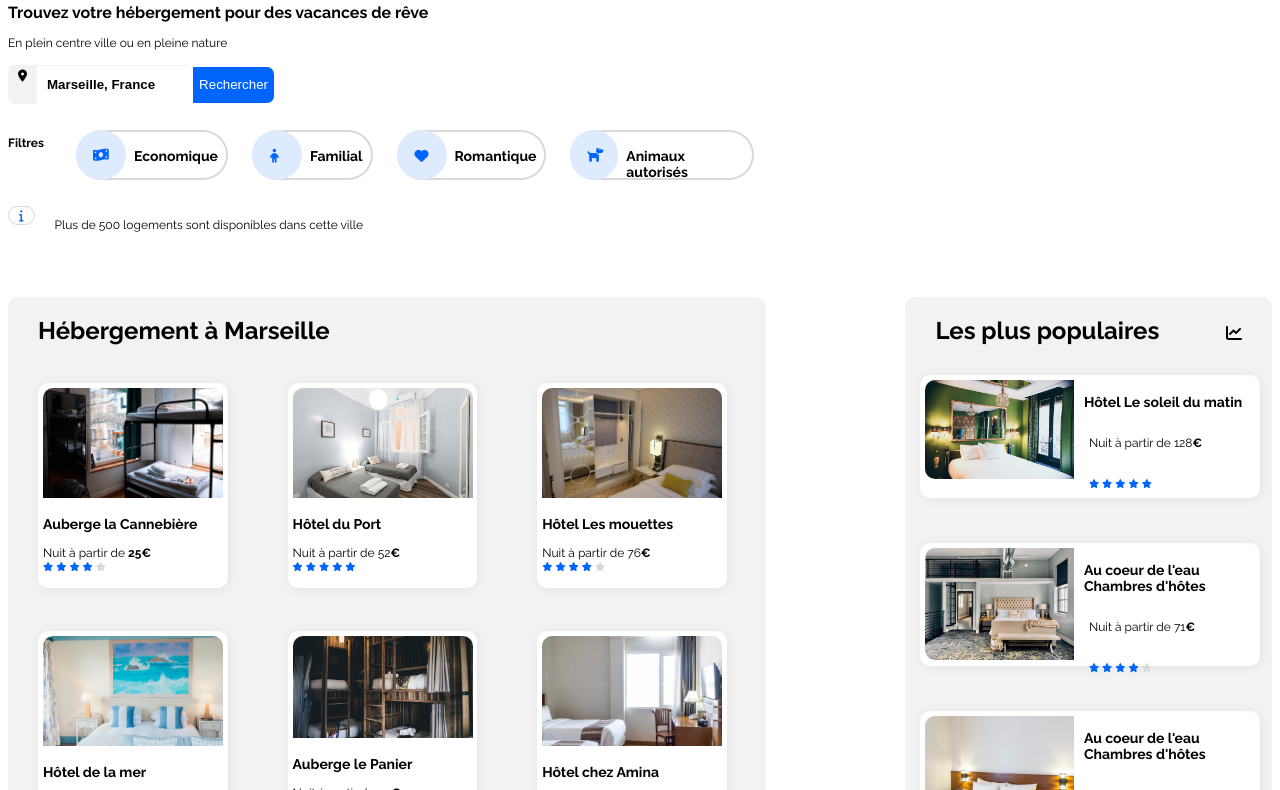
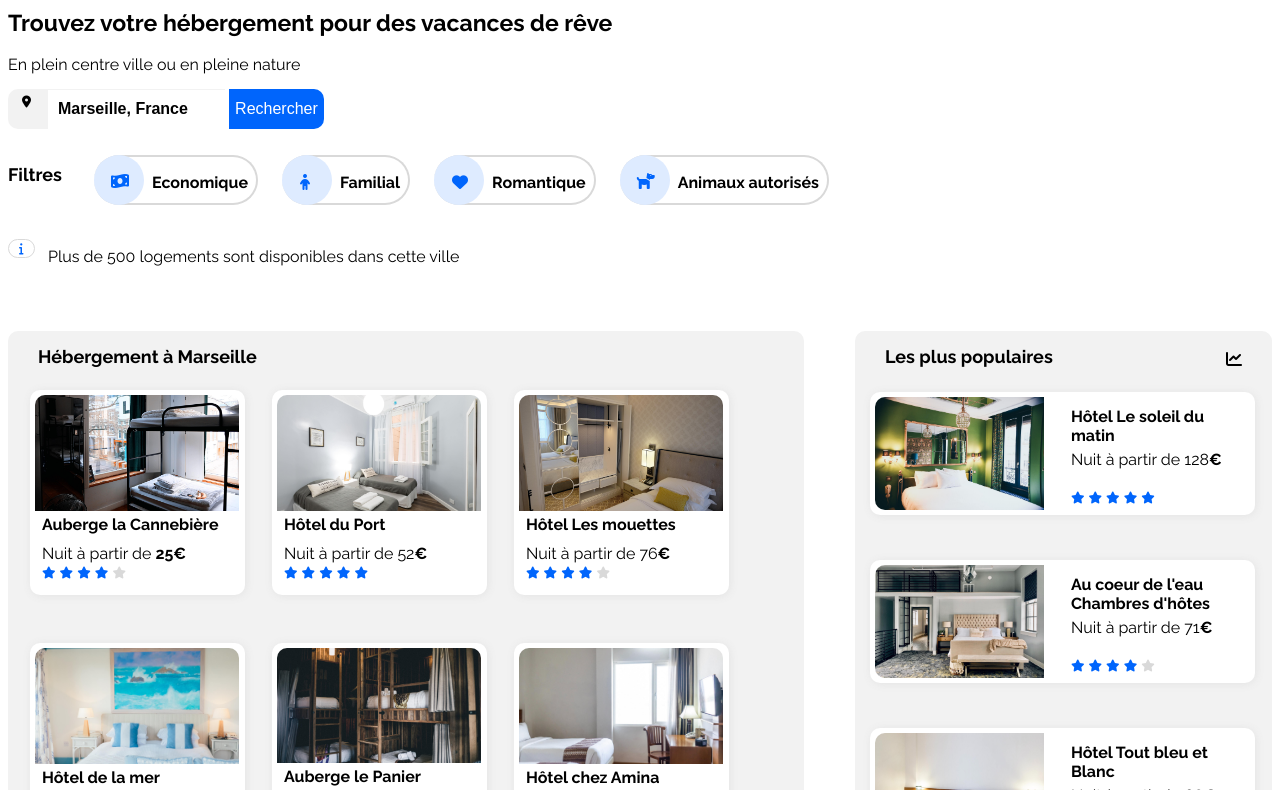
Before and after one commit to skitamo/AmauryLeMeur_2_11122020, a plain HTML site: page index.html in a window 1280 px wide. Shown: the part 69-859 px from the top of the page. Drawn offline with Linux system fonts and the light colour scheme.

Commit message:
Résolution problème maquette desktop

```diff
--- a/index.html
+++ b/index.html
@@ -66,9 +66,9 @@
 
 				<div id="content_filtre">
 					<div id="filtres_title">
-						<p>
+						<h2>
 							Filtres
-						</p>
+						</h2>
 					</div>
 
 					<div class="content_filtre">
@@ -148,7 +148,7 @@
 
 						<div class="hebergement1">
 							<a href="#">
-							<img src="images/hebergements/marcus-loke-WQJvWU_HZFo-unsplash.jpg" alt="Auberge la Cannebière" />
+							<img src="images/hebergements/auberge_de_la_cannebiere.jpg" alt="Auberge la Cannebière" />
 							<h3>Auberge la Cannebière</h3>
 							<p>
 								Nuit à partir de <em>25€</em> <br/>
@@ -163,7 +163,7 @@
 
 						<div class="hebergement1">
 							<a href="#">
-							<img src="images/hebergements/fred-kleber-gTbaxaVLvsg-unsplash.jpg" alt="Hôtel du Port" />
+							<img src="images/hebergements/hotel_du_port.jpg" alt="Hôtel du Port" />
 							<h3>Hôtel du Port</h3>
 							<p>
 								Nuit à partir de 52<em>€</em> <br/>
@@ -178,7 +178,7 @@
 
 						<div class="hebergement1">
 							<a href="#">
-							<img src="images/hebergements/reisetopia-B8WIgxA_PFU-unsplash.jpg" alt="Hôtel Les mouettes" />
+							<img src="images/hebergements/hotel_les_mouettes.jpg" alt="Hôtel Les mouettes" />
 							<h3>Hôtel Les mouettes</h3>
 							<p>
 								Nuit à partir de 76<em>€</em> <br/>
@@ -193,7 +193,7 @@
 
 						<div class="hebergement1">
 							<a href="#">
-							<img src="images/hebergements/annie-spratt-Eg1qcIitAuA-unsplash.jpg" alt="Hôtel de la mer" />
+							<img src="images/hebergements/hotel_de_la_mer.jpg" alt="Hôtel de la mer" />
 							<h3>Hôtel de la mer</h3>
 							<p>
 								Nuit à partir de 46<em>€</em> <br/>
@@ -208,7 +208,7 @@
 
 						<div class="hebergement1">
 							<a href="#">
-							<img src="images/hebergements/nicate-lee-kT-ZyaiwBe0-unsplash.jpg" alt="Auberge Le Panier" />
+							<img src="images/hebergements/auberge_le_panier.jpg" alt="Auberge Le Panier" />
 							<h3>Auberge le Panier</h3>
 							<p>
 								Nuit à partir de <em>23€</em> <br/>
@@ -223,7 +223,7 @@
 
 						<div class="hebergement1">
 							<a href="#">
-							<img src="images/hebergements/febrian-zakaria-M6S1WvfW68A-unsplash.jpg" alt="Hôtel chez Amina" />
+							<img src="images/hebergements/hotel_chez_amina.jpg" alt="Hôtel chez Amina" />
 							<h3>Hôtel chez Amina</h3>
 							<p>
 								Nuit à partir de 96<em>€</em> <br/>
@@ -251,7 +251,7 @@
 
 							<div class="hebergement2">
 								<a href="#">
-								<img src="images/hebergements/emile-guillemot-Bj_rcSC5XfE-unsplash.jpg" alt="Hôtel Le soleil du matin" />
+								<img src="images/hebergements/hotel_le_soleil_du_matin.jpg" alt="Hôtel Le soleil du matin" />
 								<h3>Hôtel Le soleil du matin</h3>
 								<div class="text">
 									<p>
@@ -270,7 +270,7 @@
 
 							<div class="hebergement2">
 								<a href="#">
-								<img src="images/hebergements/aw-creative-VGs8z60yT2c-unsplash.jpg" alt="Au coeur de l'eau Chambres d'hôtes" />
+								<img src="images/hebergements/au_coeur_de_leau.jpg" alt="Au coeur de l'eau Chambres d'hôtes" />
 								<h3>Au coeur de l'eau Chambres d'hôtes</h3>
 								<div class="text">
 									<p>
@@ -289,8 +289,8 @@
 
 							<div class="hebergement2">
 								<a href="#">
-								<img src="images/hebergements/febrian-zakaria-sjvU0THccQA-unsplash.jpg" alt="Hôtel Tout bleu et Blanc" />
-								<h3>Au coeur de l'eau Chambres d'hôtes</h3>
+								<img src="images/hebergements/hotel_tout_bleu_tout_blanc.jpg" alt="Hôtel Tout bleu et Blanc" />
+								<h3>Hôtel Tout bleu et Blanc</h3>
 								<div class="text">
 									<p>
 										Nuit à partir de 68<em>€</em>
--- a/style.css
+++ b/style.css
@@ -9,11 +9,28 @@
 	width: 100%;
 }
 
+h1
+{
+	font-size: 23px;
+}
+
+h2
+{
+	font-size: 18px;
+}
+
+h3
+{
+	font-size: 16px;
+}
+
 p
 {
-	font-size: 12px;
+	font-size: 16px;
 	margin-bottom: 15px;
 }
+
+
 
 a:link, a:visited {
 	text-decoration: none;
@@ -47,7 +64,6 @@ nav li
 
 nav a
 {
-	font-size: 12px;
 	color: #000000;
 	padding-bottom: 3px;
 	text-decoration: none;
@@ -71,10 +87,6 @@ nav a:hover
 }
 
 /* Première section */
-#titre_principal h1
-{
-	font-size: 16px;
-}
 
 #content_recherche
 {
@@ -84,14 +96,15 @@ nav a:hover
 
 #icone_position_map
 {
+	width: 40px;
 	background-color: #f2f2f2;
-	border-top-left-radius: 7px;
-	border-bottom-left-radius: 7px;
+	border-top-left-radius: 10px;
+	border-bottom-left-radius: 10px;
 }
 
 .fa-map-marker-alt
 {
-	padding: 10px 10px 10px 10px; /* La propriété padding est ici utilisée pour centrer l'icône map dans la zone grise */
+	padding: 12px 0px 0px 14px; /* La propriété padding est ici utilisée pour centrer l'icône map dans la zone grise */
 }
 
 #ville /* Personnalisation de l'input text */
@@ -99,13 +112,14 @@ nav a:hover
 	height: 36px;
 	font-weight: bold;
 	padding-left: 10px;
-	width: 140px;
+	width: 165px;
 	border-top: 1px;
 	border-color: #f2f2f2;
 	border-top-style: solid;
 	border-left-style: none;
 	border-bottom-style: none;
 	border-right-style: none;
+	font-size: 16px;
 }
 
 #envoyer /* Personnalisation de l'input submit */
@@ -113,8 +127,9 @@ nav a:hover
 	background-color: #0065fc;
 	color: #ffffff;
 	border-style: none;
-	border-radius: 0px 7px 7px 0px;
-	height: 36px;
+	border-radius: 0px 10px 10px 0px;
+	height: 40px;
+	font-size: 16px;
 }
 
 #submit_mobile
@@ -127,7 +142,6 @@ nav a:hover
 	display: flex;
 	flex-direction: row;
 	font-weight: bold;
-	font-size: 14px;
 	margin-top: 20px;
 	width : 60%;
 }
@@ -140,7 +154,7 @@ nav a:hover
 .content_filtre /* Classe pour tous les blocks de filtres */
 {
 	height: 46px;
-	width: auto;
+	width: 208px;
 	border : solid 2px #d9d9d9;
 	border-left : none;
 	border-radius: 25px;
@@ -150,6 +164,7 @@ nav a:hover
 	flex-direction: row;
 	align-items: center;
 	display: flex;
+	white-space: nowrap;
 }
 
 .content_filtre:hover
@@ -195,11 +210,13 @@ nav a:hover
 	padding: 8px 10px 8px 10px;
 	border-radius: 25px 25px 25px 25px;
 	border: 1px solid #d9d9d9;
+	position: absolute;
+	top: 308px;
 }
 
 #disponibilite /* Positionnement du texte à côté de l'icône */
 {
-	margin-left: 20px;
+	margin-left: 40px;
 }
 
 /* Section Hébergement et Les plus populaires */
@@ -219,7 +236,7 @@ nav a:hover
 
 #hebergement /* Taille et positionnement de la partie hébergement */
 {
-	width: 60%;
+	width: 63%;
 	background-color: #f2f2f2;
 	border-radius: 10px 10px 0px 0px;
 	display: flex;
@@ -229,7 +246,7 @@ nav a:hover
 #titre_hebergement /* Positionnement du titre afin que les encarts soient passées en-dessous */
 {
 	width: 100%;
-	margin-bottom: 5px;
+	margin-bottom: -35px;
 	margin-left: 30px;
 }
 
@@ -241,35 +258,42 @@ a:hover
 
 .hebergement1 /* Classe des encarts d'hôtels */
 {
-	width: 25%;
+	width: 27%;
 	height: 205px;
 	background-color: #ffffff;
 	border-radius: 10px;
 	border-width: 5px;
 	border-color: #ffffff;
-	margin: 0px 30px 30px 30px;
+	margin: 0px 5px 5px 22px;
 	box-shadow: 1px 1px 8px #e3e3e3;
 }
 
 .hebergement1 img /* Positionnement des images dans les encarts */
 {
 	width: 95%;
-	max-height: 110px;
+	max-height: 116px;
 	object-fit: cover;
 	border-top-right-radius: 10px;
 	border-top-left-radius: 10px;
 	margin: 5px 5px 0px 5px;
 }
 
-.hebergement1 h3, .hebergement1 p
+.hebergement1 h3
 {
-	font-size: 14px;
-	padding-left: 5px;
+	margin: 0px 0px 0px 12px;
 }
 
 .hebergement1 p
 {
-	font-size: 12px;
+	margin: 10px 0px 0px 12px;
+}
+
+#afficher_plus--desktop
+{
+	width : 60.6%;
+	background-color: #f2f2f2;
+	border-radius: 0px 0px 10px 10px;
+	padding-left: 30px;
 }
 
 em /* La propriété a été utilisé ici afin de ciblé les mots à mettre en gras */
@@ -290,7 +314,7 @@ em /* La propriété a été utilisé ici afin de ciblé les mots à mettre en g
 
 #populaire /* Taille et positionnement de la partie populaire */
 {
-	width: 29%;
+	width: 33%;
 	background-color: #f2f2f2;
 	border-radius: 10px;
 }
@@ -336,29 +360,21 @@ em /* La propriété a été utilisé ici afin de ciblé les mots à mettre en g
 	margin-right: 10px;
 }
 
-.hebergement2 h3, .hebergement2 p
+.text /* Positionnement du texte dans les encarts */
 {
-	font-size: 14px;
-	padding-left: 5px;
+	display: flex;
+	flex-direction: column;
+	margin-left: 196px;
+}
+
+.hebergement2 h3
+{
+	margin: 10px 0px 0px 196px;
 }
 
 .hebergement2 p
 {
-	font-size: 12px;
-}
-
-.text /* Positionnement du texte dans les encarts */
-{
-	display: flex;
-	flex-direction: column;
-}
-
-#afficher_plus--desktop
-{
-	width : 60%;
-	background-color: #f2f2f2;
-	border-radius: 0px 0px 10px 10px;
-	padding-left: 30px;
+	margin: 5px 0px 14px 0px;
 }
 
 /* Section activités */
@@ -372,6 +388,11 @@ em /* La propriété a été utilisé ici afin de ciblé les mots à mettre en g
 	margin-top: 20px;
 	display: flex;
 	justify-content: space-between;
+}
+
+#activites h3
+{
+	margin-left: 20px;
 }
 
 .grande /* Classe des grands encarts d'activité */
@@ -408,13 +429,6 @@ em /* La propriété a été utilisé ici afin de ciblé les mots à mettre en g
 	border-top-right-radius: 10px;
 }
 
-.grande h3, .petite h3
-
-{
-	margin-left: 10px;
-	font-size: 14px;
-}
-
 .grande:hover, .petite:hover
 {
 	cursor: pointer;
@@ -438,3 +452,8 @@ em /* La propriété a été utilisé ici afin de ciblé les mots à mettre en g
 	display: flex;
 	justify-content: space-around;
 }
+
+#footer p
+{
+	line-height: 2;
+}
```
Also changed, not shown: images/hebergements/au_coeur_de_leau.jpg (renamed from images/hebergements/aw-creative-VGs8z60yT2c-unsplash.jpg), images/hebergements/auberge_de_la_cannebiere.jpg (renamed from images/hebergements/marcus-loke-WQJvWU_HZFo-unsplash.jpg), images/hebergements/auberge_le_panier.jpg (renamed from images/hebergements/nicate-lee-kT-ZyaiwBe0-unsplash.jpg), images/hebergements/hotel_chez_amina.jpg (renamed from images/hebergements/febrian-zakaria-M6S1WvfW68A-unsplash.jpg), images/hebergements/hotel_de_la_mer.jpg (renamed from images/hebergements/annie-spratt-Eg1qcIitAuA-unsplash.jpg), images/hebergements/hotel_du_port.jpg (renamed from images/hebergements/fred-kleber-gTbaxaVLvsg-unsplash.jpg), images/hebergements/hotel_le_soleil_du_matin.jpg (renamed from images/hebergements/emile-guillemot-Bj_rcSC5XfE-unsplash.jpg), images/hebergements/hotel_les_mouettes.jpg (renamed from images/hebergements/reisetopia-B8WIgxA_PFU-unsplash.jpg), images/hebergements/hotel_tout_bleu_tout_blanc.jpg (renamed from images/hebergements/febrian-zakaria-sjvU0THccQA-unsplash.jpg).
